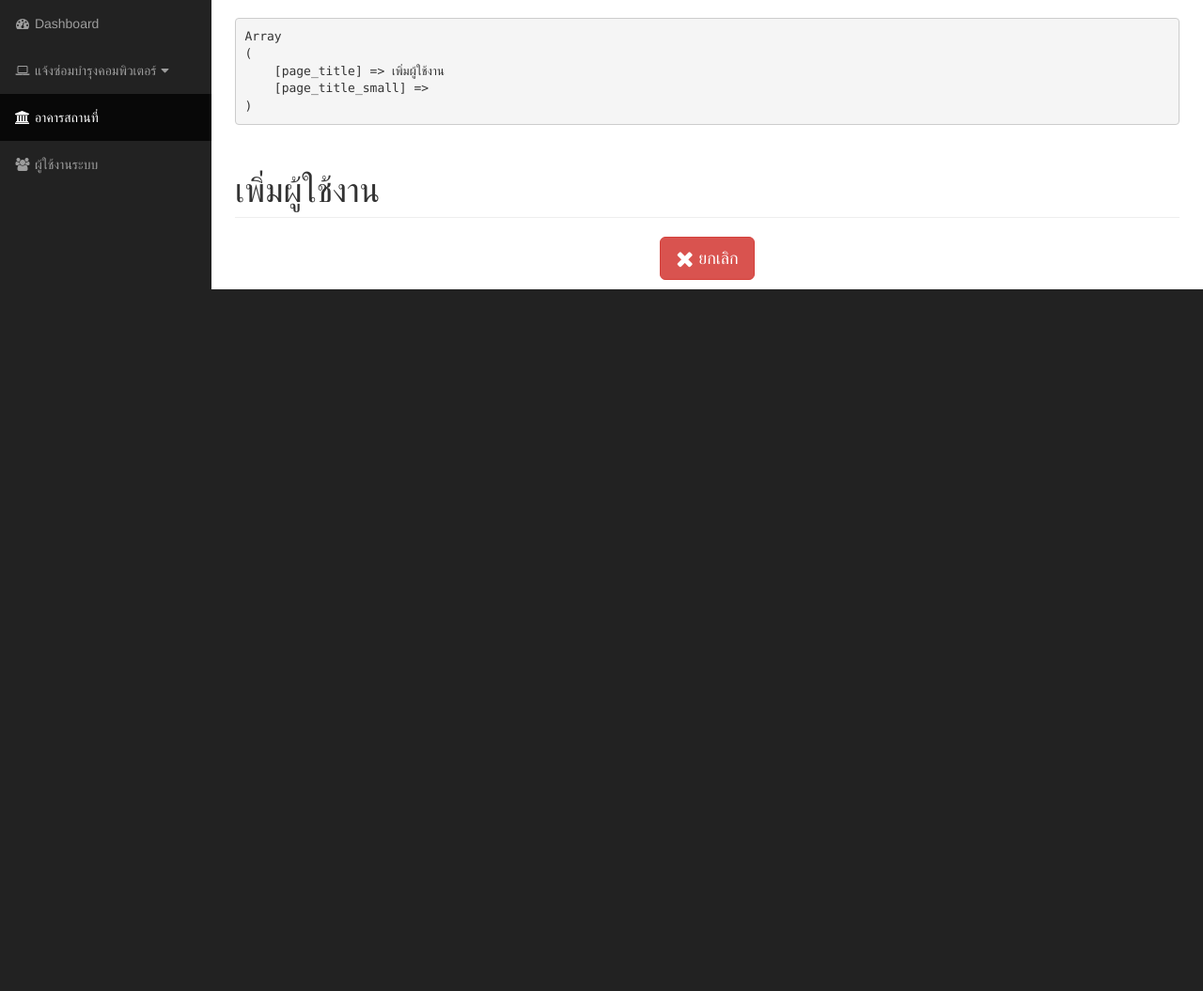
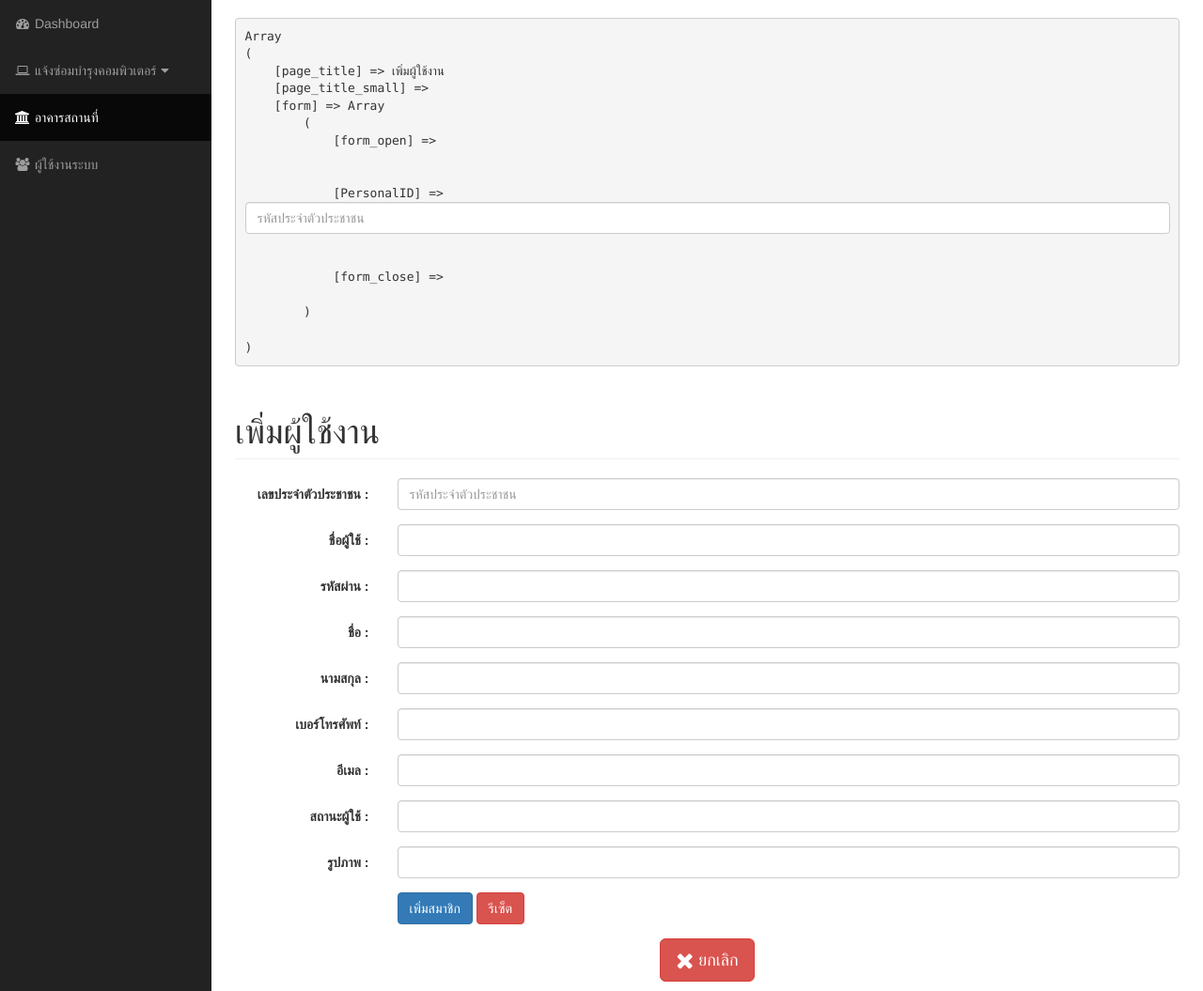
Before and after one commit to VoRDKW/kw_smart_admin, a CodeIgniter app: page /kw_smart_admin/index.php/user/add in a window 1280 px wide. Shown: the part 51-1106 px from the top of the page at 94% size. Before the commit the page ends 359 px from the top, so only its background shows below. Run offline with CodeIgniter, Linux system fonts and the light colour scheme; grey boxes labelled with a size stand in for pictures from a placeholder-image service; some libraries are stand-ins or nearby versions.

Commit message:
form user

```diff
--- a/application/controllers/user.php
+++ b/application/controllers/user.php
@@ -14,12 +14,13 @@ class user extends CI_Controller {
     public function __construct() {
         parent::__construct();
 
-        //$this->load->model('usermodel');
+        $this->load->model('usermodel');
     }
 
     public function index() {
         $data = array(
-            'MemberID' => $_SESSION['MemberID']
+            'MemberID' => $_SESSION['MemberID'],
+
         );
         $this->TemplateModel->set_Debug($data);
         $this->TemplateModel->set_Content('users/user_view', $data);
@@ -31,8 +32,7 @@ class user extends CI_Controller {
         $data = array(
             'page_title' => 'เพิ่มผู้ใช้งาน',
             'page_title_small' => '',
-                //'form' => $this->m_station->set_form_edit($rcode, $vtid),
-                //'' => ,
+            'form' => $this->usermodel->set_form_add(),
                 //'previous_page' => 'route/time/' . $rcode . '/' . $vtid,
                 //'next_page' => 'fares/add/' . $rcode . '/' . $vtid,
         );
--- a/application/models/UserModel.php
+++ b/application/models/UserModel.php
@@ -13,9 +13,19 @@ Class UserModel extends CI_Model {
 //            'readonly' => '',
 //            'class' => 'form-control'
 //        );
+        $i_PersonalID = array(
+            'name' => 'PersonalID',
+            'value' => set_value('PersonalID'),
+            'placeholder' => 'รหัสประจำตัวประชาชน',
+            'class' => 'form-control'
+        );
+
 
         $form_add = array(
-            'form' => form_open('user/add/', array('class' => 'form-horizontal', 'id' => 'form_station')),
+            'form_open' => form_open('user/add/', array('class' => 'form-horizontal', 'id' => 'form_user')),
+            'PersonalID' => form_input($i_PersonalID),
+
+            'form_close'=>  form_close(),
         );
 
 
@@ -33,7 +43,7 @@ Class UserModel extends CI_Model {
 //        );
 
         $form_edit = array(
-            'form' => form_open('user/edit/', array('class' => 'form-horizontal', 'id' => 'form_station')),
+            'form' => form_open('user/edit/', array('class' => 'form-horizontal', 'id' => 'form_user')),
         );
 
         return $form_edit;
--- a/application/views/users/user_form_view.php
+++ b/application/views/users/user_form_view.php
@@ -8,23 +8,90 @@
 <!--<div class="form-group <? (form_error('VTID')) ? 'has-error' : '' ?>">
                                 <label for="" class="col-sm-4 control-label">ประเภทรถ</label>
                                 <div class="col-sm-4">
-                                    <?php //echo $form['VTID'] ?>
+<?php //echo $form['VTID'] ?>
                                 </div>
                                 <div class="col-sm-4">
-                                    <?php //echo form_error('VTID', '<font color="error">', '</font>'); ?>
+<?php //echo form_error('VTID', '<font color="error">', '</font>'); ?>
                                 </div>
                             </div>-->
-
 <div class="container-fluid">
     <!-- Columns start at 50% wide on mobile and bump up to 33.3% wide on desktop -->
     <div class="row">
         <div class="col-md-12">
-            <h1 class="page-header"><?=$page_title?></h1>
+            <h1 class="page-header"><?= $page_title ?></h1>
         </div>
     </div>
     <div class="row">
-        <div class="col-md-12 center">
-            <?=  anchor("/user",'<i class="fa fa-lg fa-times"></i>&nbsp;ยกเลิก',array("class"=>"btn btn-danger btn-lg"))?>
+        <div class="col-md-12">
+            <form class="form-horizontal">
+                <div class="form-group <?= (form_error('PersonalID')) ? 'has-error' : '' ?>">
+                    <label class="col-sm-2 control-label">เลขประจำตัวประชาชน :</label>
+                    <div class="col-sm-10">
+                        <?=$form['PersonalID']?>
+                         <?php echo form_error('PersonalID', '<font color="error">', '</font>'); ?>
+                    </div>
+                </div>
+                <div class="form-group">
+                    <label class="col-sm-2 control-label">ชื่อผู้ใช้ :</label>
+                    <div class="col-sm-10">
+                        <input type="text" class="form-control" name="UserName" placeholder="">
+                    </div>
+                </div>
+                <div class="form-group">
+                    <label class="col-sm-2 control-label">รหัสผ่าน :</label>
+                    <div class="col-sm-10">
+                        <input type="text" class="form-control" name="Password" placeholder=" ">
+                    </div>
+                </div>
+                <div class="form-group">
+                    <label class="col-sm-2 control-label">ชื่อ :</label>
+                    <div class="col-sm-10">
+                        <input type="text" class="form-control" name="Fname" placeholder="">
+                    </div>
+                </div>
+                <div class="form-group">
+                    <label class="col-sm-2 control-label">นามสกุล :</label>
+                    <div class="col-sm-10">
+                        <input type="text" class="form-control" name="Lname" placeholder=" ">
+                    </div>
+                </div>
+                <div class="form-group">
+                    <label class="col-sm-2 control-label">เบอร์โทรศัพท์ :</label>
+                    <div class="col-sm-10">
+                        <input type="text" class="form-control" name="MobilePhone" placeholder=" ">
+                    </div>
+                </div>
+                <div class="form-group">
+                    <label class="col-sm-2 control-label">อีเมล :</label>
+                    <div class="col-sm-10">
+                        <input type="text" class="form-control" name="Email" placeholder="">
+                    </div>
+                </div>
+                <div class="form-group">
+                    <label class="col-sm-2 control-label">สถานะผู้ใช้ :</label>
+                    <div class="col-sm-10">
+                        <input type="text" class="form-control" name="RoleID" placeholder=" ">
+                    </div>
+                </div>
+                <div class="form-group">
+                    <label class="col-sm-2 control-label">รูปภาพ :</label>
+                    <div class="col-sm-10">
+                        <input type="text" class="form-control" name="ImageUserID" placeholder=" ">
+                    </div>
+                </div>
+                <div class="form-group">
+                    <div class="col-sm-offset-2 col-sm-10">
+                        <button type="submit" class="btn btn-primary">เพิ่มสมาชิก</button>
+                        <button type="reset" class="btn btn-danger">รีเซ็ต</button>
+                    </div>
+                </div>
+            </form>
+
         </div>
+        <div class="row">
+            <div class="col-md-12 center">
+                <?= anchor("/user", '<i class="fa fa-lg fa-times"></i>&nbsp;ยกเลิก', array("class" => "btn btn-danger btn-lg")) ?>
+            </div>
+        </div>
+
     </div>
-</div>
```
